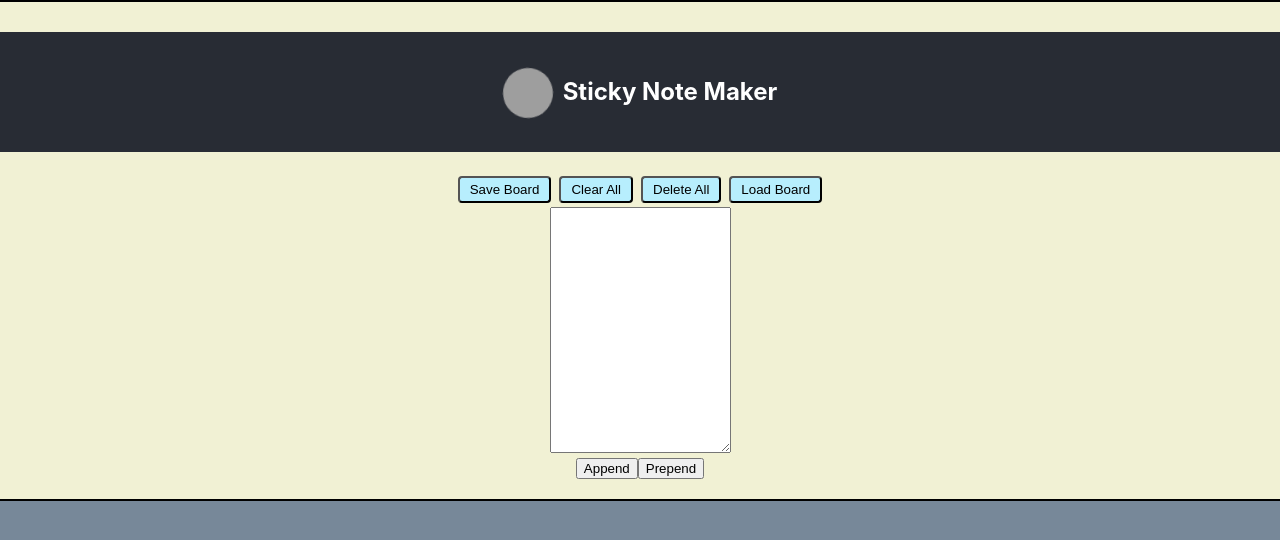
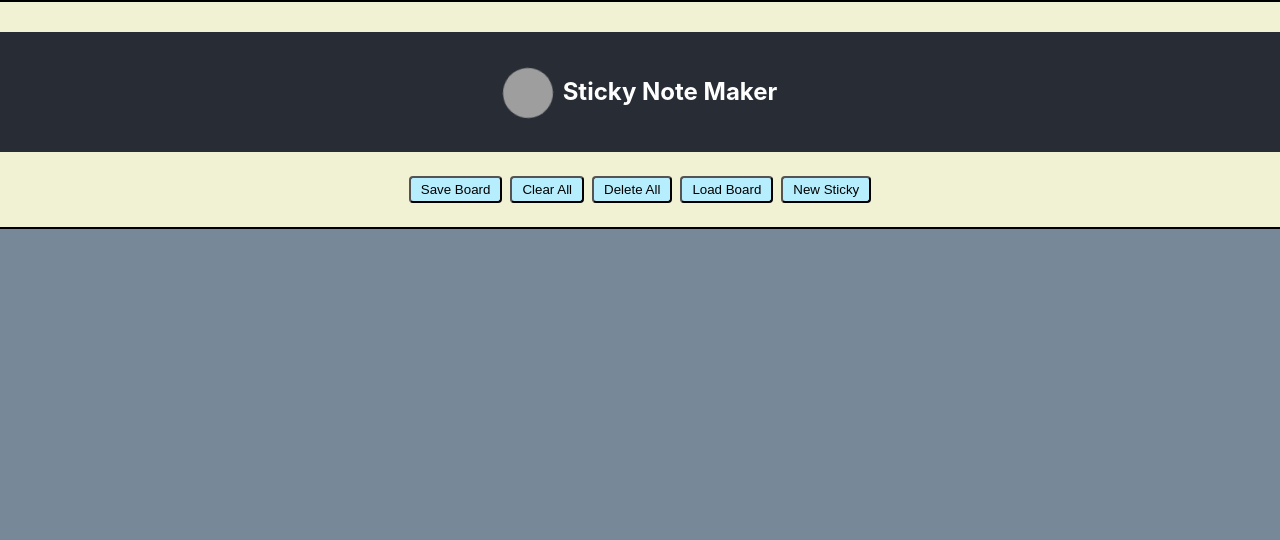
Before and after one commit to CodeConnects/stickits, a React (Create React App) app: page / in a window 1280 px wide. Shown: the top 540 px of the page. Built offline with nearby package versions, Linux system fonts and the light colour scheme; grey boxes are pictures that could not be loaded.

Commit message:
change component flow

```diff
--- a/src/components/NoteBoard.js
+++ b/src/components/NoteBoard.js
@@ -1,30 +1,58 @@
 import React from 'react';
+/*
 import StickyNote from './StickyNote';
 import NewButton from './buttons/NewButton';
 import SaveButton from './buttons/SaveButton';
 import ClearButton from './buttons/ClearButton';
 import DeleteButton from './buttons/DeleteButton';
 import LoadButton from './buttons/LoadButton';
-
+*/
 class NoteBoard extends React.Component {
 
+    /*
     constructor() {
         super();
     };
+    */
+
+
+    newNote() {
+        console.log("make a new sticky on this noteboard");
+    }
+
+
+
+    saveNotes() {
+        console.log("save this noteboard");
+    }
+    clearNotes() {
+        console.log("clear all stickies on this noteboard");
+    }
+    deleteNotes() {
+        console.log("delete all stickies on this noteboard");
+    }
+    loadNotes() {
+        console.log("load a saved noteboard");
+    }
+
+
 
     render() {
         return (
 
             <section id="note-board" className="sticky-wrap">
 
-                <SaveButton id="save-btn" className="dash-btn" text="Save Board" />
-                <ClearButton id="clear-btn" className="dash-btn" text="Clear All" />
-                <DeleteButton id="delete-btn" className="dash-btn" text="Delete All" />
-                <LoadButton id="load-btn" className="dash-btn" text="Load Board" />
+                <button onClick={this.saveNotes} id="save-btn" className="dash-btn">Save Board</button>
 
-                <NewButton />
+                <button onClick={this.clearNotes} id="clear-btn" className="dash-btn">Clear All</button>
 
-                <div id="sticky-notes"><StickyNote /></div>
+                <button onClick={this.deleteNotes} id="delete-btn" className="dash-btn">Delete All</button>
+
+                <button onClick={this.loadNotes} id="load-btn" className="dash-btn">Load Board</button>
+
+                <button onClick={this.newNote} id="new-btn" className="dash-btn">New Sticky</button>
+
+                <div id="sticky-notes"></div>
 
             </section>
         );
--- a/src/components/buttons/ClearButton.js
+++ b/src/components/buttons/ClearButton.js
@@ -4,7 +4,7 @@ const ClearButton = props => {
 
     const handleClick = (event) => {
         event.preventDefault();
-        alert('clear');
+        console.log('clear from ClearButton.js');
     }
 
     return <button id={props.id} className={props.className} onClick={handleClick}>{props.text}</button>;
--- a/src/components/buttons/NewButton.js
+++ b/src/components/buttons/NewButton.js
@@ -43,6 +43,7 @@ class NewButton extends React.Component {
 
     render() {
         return (
+            <div id="new-btn-wrap">
                 <div id="main-container">
                     <textarea rows="16" cols="20" value={this.state.postVal} onChange={this.handleChange} ></textarea>
                     <div >
@@ -50,7 +51,7 @@ class NewButton extends React.Component {
                         <input  type="submit" className="button" onClick={this.prependData}   value="Prepend"/>
                     </div>
                     <div id="display-data-Container">{this.displayData}</div>
-
+                </div>
             </div>
         );
     }
--- a/src/components/buttons/SaveButton.js
+++ b/src/components/buttons/SaveButton.js
@@ -7,6 +7,8 @@ const SaveButton = props => {
         alert('save');
     }
 
+    console.log(props);
+
     return <button id={props.id} className={props.className} onClick={handleClick}>{props.text}</button>;
 }
 
```
Also changed, not shown: src/components/StickyNote.js (line endings or trailing spaces). Lines whose indentation alone changed are shown as unchanged.
